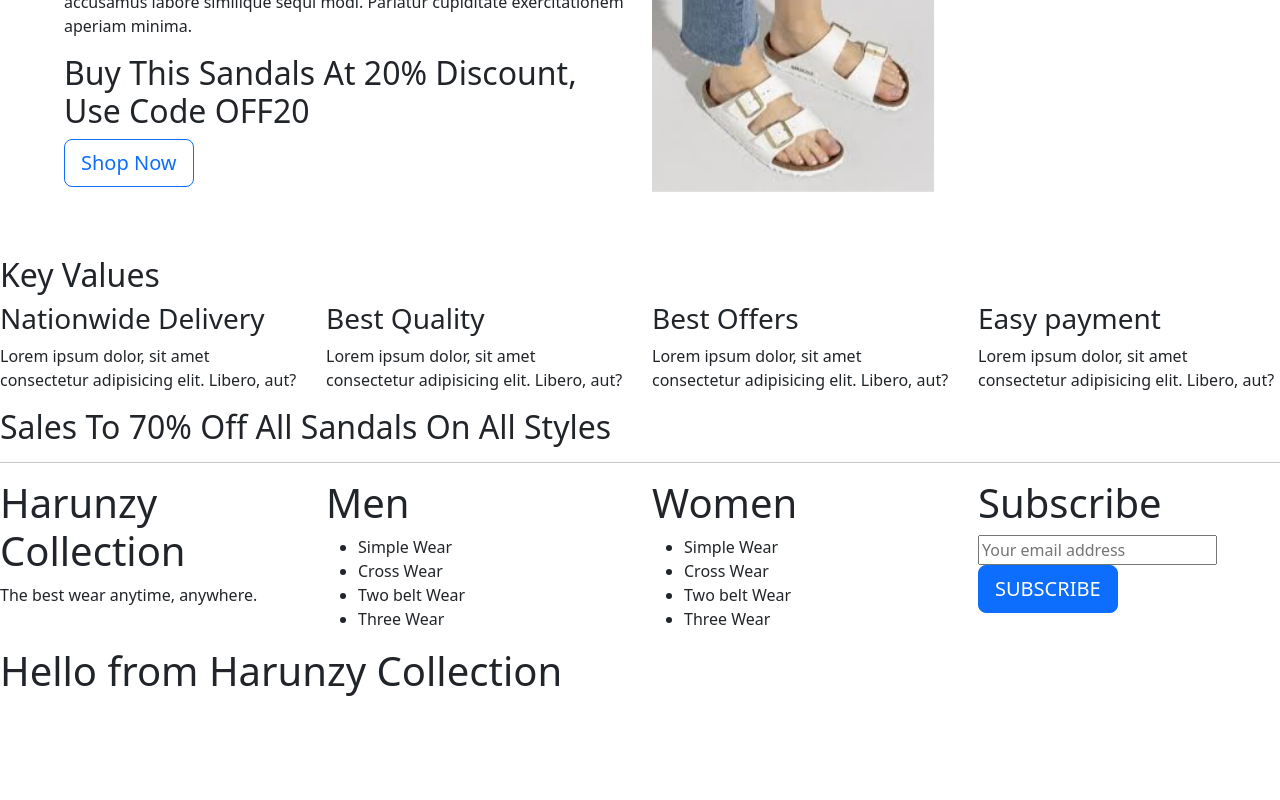
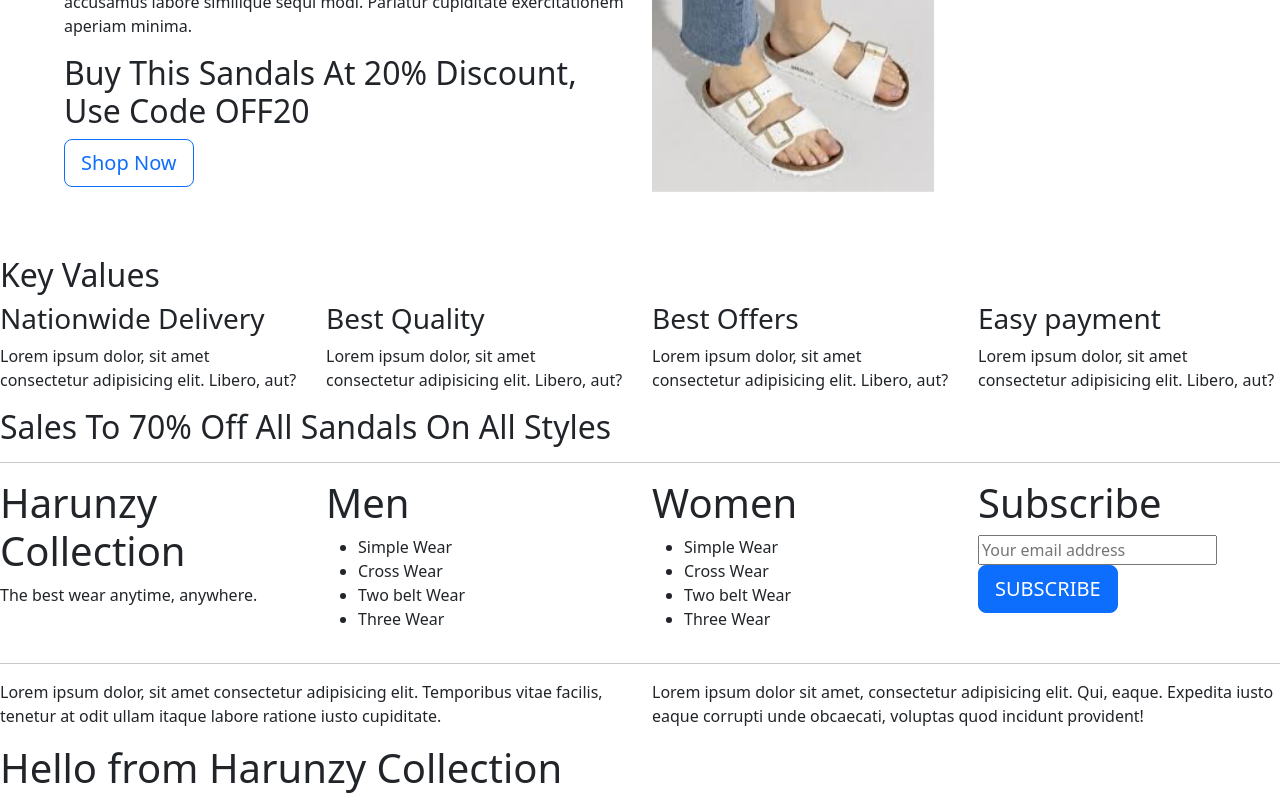
Before and after one commit to HarunaZakaria/HarunzyCollection, a React (Vite) app: page / in a window 1280 px wide. Shown: the part 1750-2550 px from the top of the page. Before the commit the page ends 2453 px from the top, so only its background shows below. Built offline with nearby package versions, Linux system fonts and the light colour scheme.

Commit message:
add footer content

```diff
--- a/src/Components/Footer.jsx
+++ b/src/Components/Footer.jsx
@@ -35,6 +35,15 @@ export default function Footer(){
                     <button className="btn btn-lg btn-primary" type="button">SUBSCRIBE</button>
                 </div>
             </div>
+            <hr />
+            <div className="row">
+                <div className="col-lg-6">
+                    <p>Lorem ipsum dolor, sit amet consectetur adipisicing elit. Temporibus vitae facilis, tenetur at odit ullam itaque labore ratione iusto cupiditate.</p>
+                </div>
+                <div className="col-lg-6">
+                    <p>Lorem ipsum dolor sit amet, consectetur adipisicing elit. Qui, eaque. Expedita iusto eaque corrupti unde obcaecati, voluptas quod incidunt provident!</p>
+                </div>
+            </div>
         </div>
     )
 }
```
